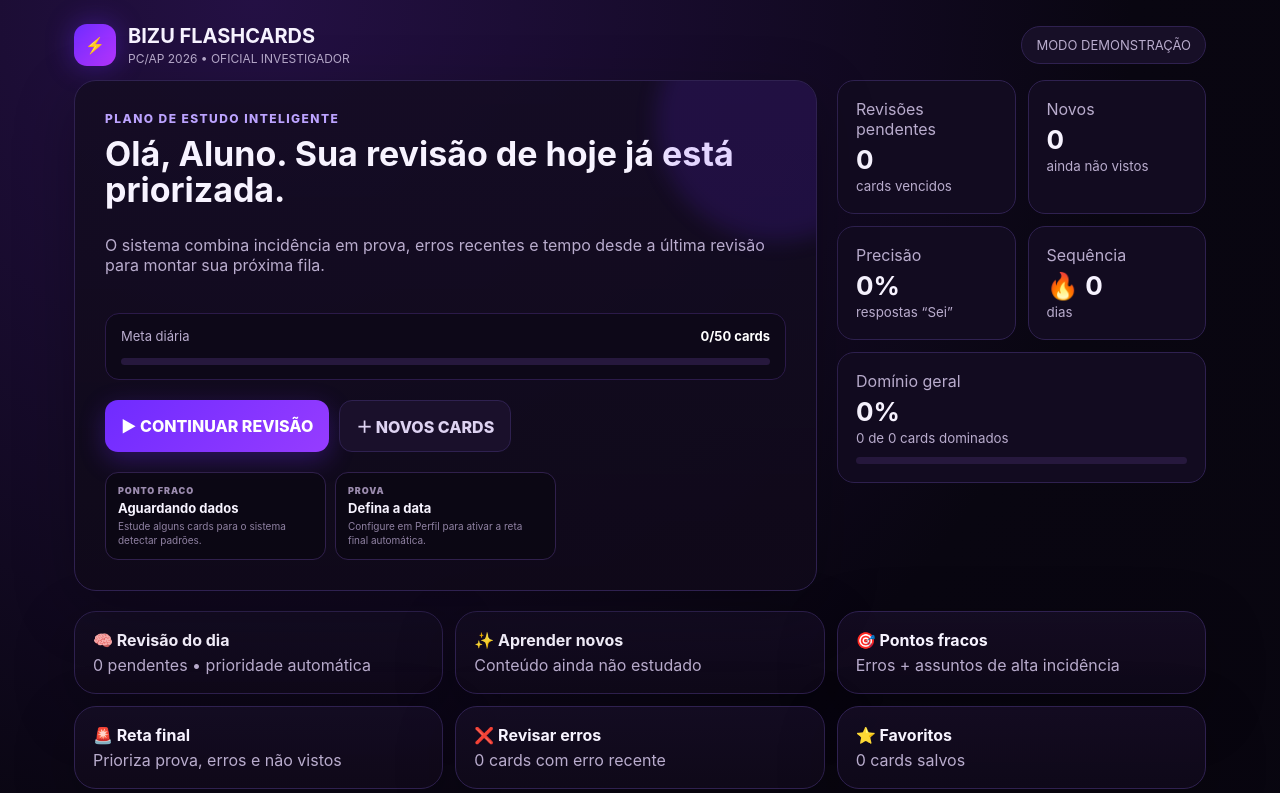
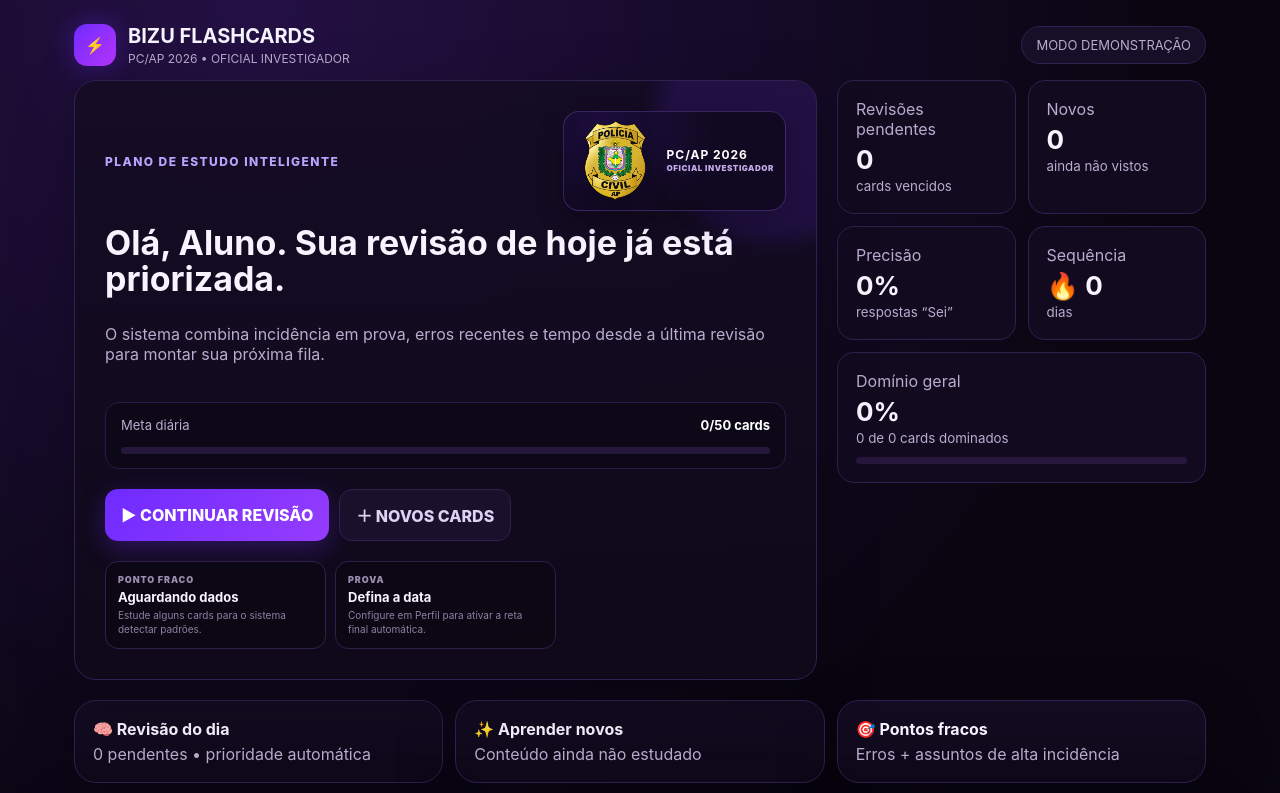
Before and after one commit to Fabiorcg25/bizu-flashcards-pcap, a Next.js app: page /demo in a window 1280 px wide. Shown: the top 793 px of the page. Built offline with nearby package versions, Linux system fonts and the light colour scheme.

Commit message:
Add files via upload

```diff
--- /dev/null
+++ b/app/brasao-dashboard.css
@@ -0,0 +1,75 @@
+/* ===== PC/AP — BRASÃO NO DASHBOARD ===== */
+.hero-card-header{
+  display:flex;
+  align-items:center;
+  justify-content:space-between;
+  gap:16px;
+  position:relative;
+  z-index:2;
+  margin-bottom:4px;
+}
+
+.pcap-emblem{
+  display:flex;
+  align-items:center;
+  justify-content:center;
+  gap:10px;
+  min-width:205px;
+  padding:8px 11px;
+  border:1px solid rgba(151,108,255,.28);
+  border-radius:16px;
+  background:
+    radial-gradient(circle at 18% 20%,rgba(111,43,255,.18),transparent 55%),
+    rgba(12,7,21,.72);
+  box-shadow:0 10px 28px rgba(0,0,0,.22);
+}
+
+.pcap-emblem-image{
+  width:82px;
+  height:82px;
+  object-fit:contain;
+  flex:0 0 auto;
+  filter:drop-shadow(0 8px 13px rgba(0,0,0,.34));
+}
+
+.pcap-emblem-text{
+  display:flex;
+  flex-direction:column;
+  align-items:flex-start;
+  gap:3px;
+}
+
+.pcap-emblem-text strong{
+  color:#fff;
+  font-size:12px;
+  line-height:1.1;
+  letter-spacing:.08em;
+  white-space:nowrap;
+}
+
+.pcap-emblem-text span{
+  color:#c3aae9;
+  font-size:8px;
+  line-height:1.2;
+  font-weight:900;
+  letter-spacing:.07em;
+  white-space:nowrap;
+}
+
+@media(max-width:760px){
+  .hero-card-header{
+    align-items:flex-start;
+    flex-direction:column;
+  }
+
+  .pcap-emblem{
+    width:100%;
+    min-width:0;
+    justify-content:flex-start;
+  }
+
+  .pcap-emblem-image{
+    width:72px;
+    height:72px;
+  }
+}
--- a/app/layout.js
+++ b/app/layout.js
@@ -1,5 +1,6 @@
 import './globals.css'
 import './smart.css'
+import './brasao-dashboard.css'
 
 export const metadata = {
   title: 'BIZU Flashcards — PC/AP Oficial Investigador',
--- a/components/dashboard-shell.js
+++ b/components/dashboard-shell.js
@@ -1,3 +1,4 @@
+import Image from 'next/image'
 import Link from 'next/link'
 import AppNav from '@/components/app-nav'
 
@@ -32,7 +33,23 @@ export default function DashboardShell({ subjects, demo = false, email = '', met
 
     <section className="hero smart-hero">
       <div className="card hero-card">
-        <div className="eyebrow">PLANO DE ESTUDO INTELIGENTE</div>
+        <div className="hero-card-header">
+          <div className="eyebrow">PLANO DE ESTUDO INTELIGENTE</div>
+          <div className="pcap-emblem" aria-label="Polícia Civil do Amapá">
+            <Image
+              src="/policia-civil-ap.png"
+              alt="Brasão da Polícia Civil do Amapá"
+              width={180}
+              height={180}
+              className="pcap-emblem-image"
+              priority
+            />
+            <div className="pcap-emblem-text">
+              <strong>PC/AP 2026</strong>
+              <span>OFICIAL INVESTIGADOR</span>
+            </div>
+          </div>
+        </div>
         <h2>Olá, {firstName}. Sua revisão de hoje já está priorizada.</h2>
         <p className="muted">O sistema combina incidência em prova, erros recentes e tempo desde a última revisão para montar sua próxima fila.</p>
         <div className="daily-progress"><div><span>Meta diária</span><b>{m.studiedToday}/{m.dailyGoal} cards</b></div><div className="progress"><span style={{width:`${goalPct}%`}} /></div></div>
```
Also changed, not shown: public/policia-civil-ap.png (added).
